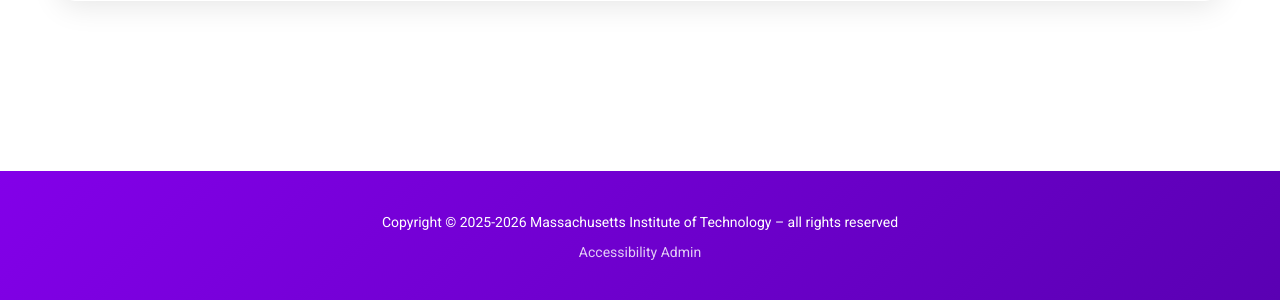
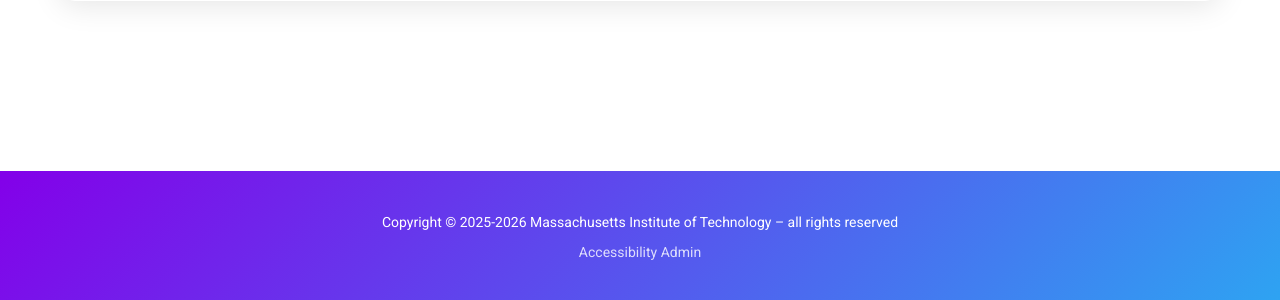
Before and after one commit to iQuISE/quarc-website, a Django app: template conference/templates/index.html in a window 1280 px wide. Shown: the part 1831-2131 px from the top of the page. Run offline with Django 4.2, Linux system fonts and the light colour scheme; the template is opened without the code that fills it, so the values that code supplies are empty.

Commit message:
Make conference colors a per-year attribute

```diff
--- a/conference/models.py
+++ b/conference/models.py
@@ -22,6 +22,10 @@ class QuARCConference(models.Model):
     logistics_form_active = models.BooleanField(null=False, default=False)
     logo = models.ImageField(upload_to='logos', blank=True)
     homepage_image = models.ImageField(upload_to='homepage_images', blank=True)
+    primary_color = models.CharField(max_length=32, blank=False, default='#2ea3f2')
+    secondary_color = models.CharField(max_length=32, blank=False, default='#8300e9')
+    dark_color = models.CharField(max_length=32, blank=False, default='#1a1a1a')
+    light_color = models.CharField(max_length=32, blank=False, default='#ffffff')
 
     def __str__(self):
         return 'QuARC %d' % self.year
--- a/conference/templates/base.html
+++ b/conference/templates/base.html
@@ -9,10 +9,17 @@
     <link href="https://fonts.googleapis.com/css2?family=Roboto:wght@400;500;700&display=swap" rel="stylesheet">
     <style>
         :root {
+			{% if conference %}
+            --primary-color: {{conference.primary_color}};
+            --secondary-color: {{conference.secondary_color}};
+            --dark-color: {{conference.dark_color}};
+            --light-color: {{conference.light_color}};
+			{% else %}
             --primary-color: #2ea3f2;
             --secondary-color: #8300e9;
             --dark-color: #1a1a1a;
             --light-color: #ffffff;
+			{% endif %}
         }
 
         * {
@@ -191,7 +198,7 @@
         }
 
         .countdown-content {
-            background: linear-gradient(135deg, #667eea 0%, #764ba2 100%);
+            background: linear-gradient(135deg, var(--primary-color) 0%, var(--secondary-color) 100%);
             border-radius: 15px;
             position: relative;
             color: white;
@@ -244,7 +251,7 @@
         }
 
         .footer {
-            background: linear-gradient(135deg, var(--secondary-color) 0%, #5a00b3 100%);
+            background: linear-gradient(135deg, var(--secondary-color) 0%, var(--primary-color) 100%);
             color: white;
             padding: 40px 0 20px;
             margin-top: 60px;
```
Also changed, not shown: conference/migrations/0012_quarcconference_dark_color_and_more.py (added).
